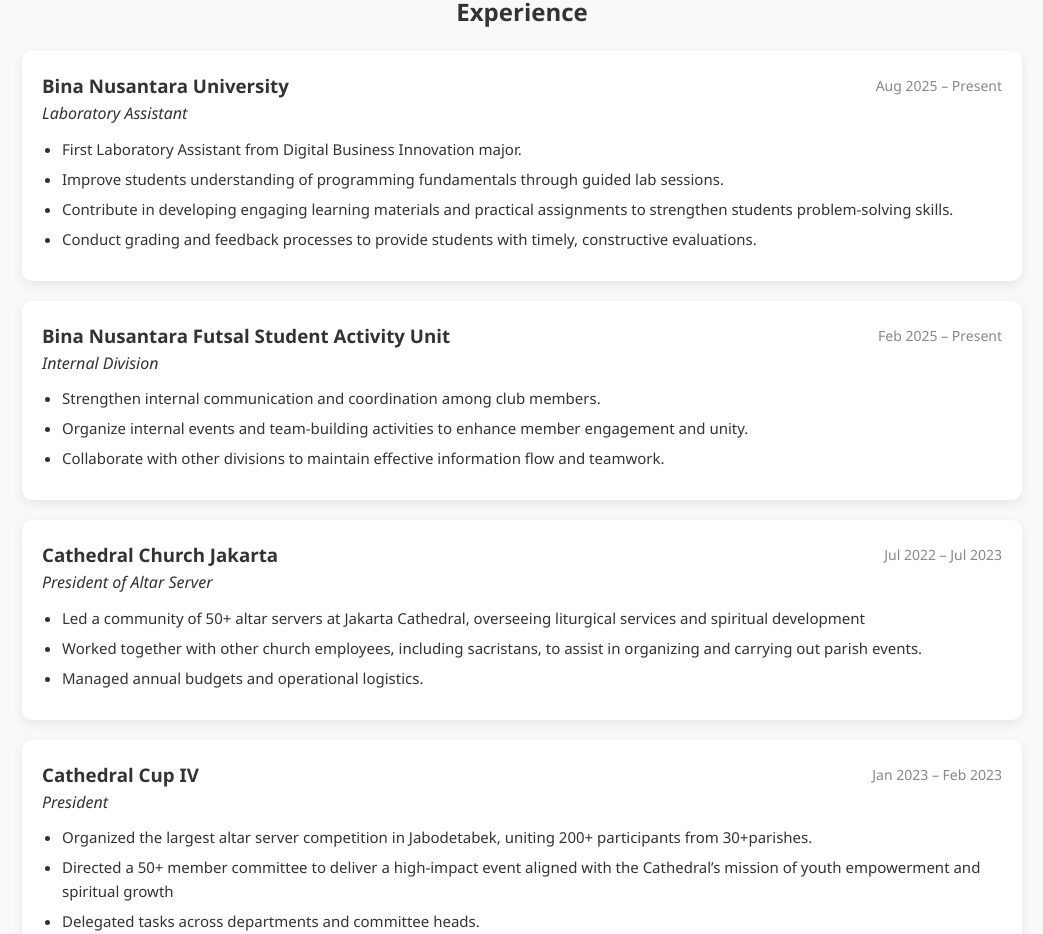
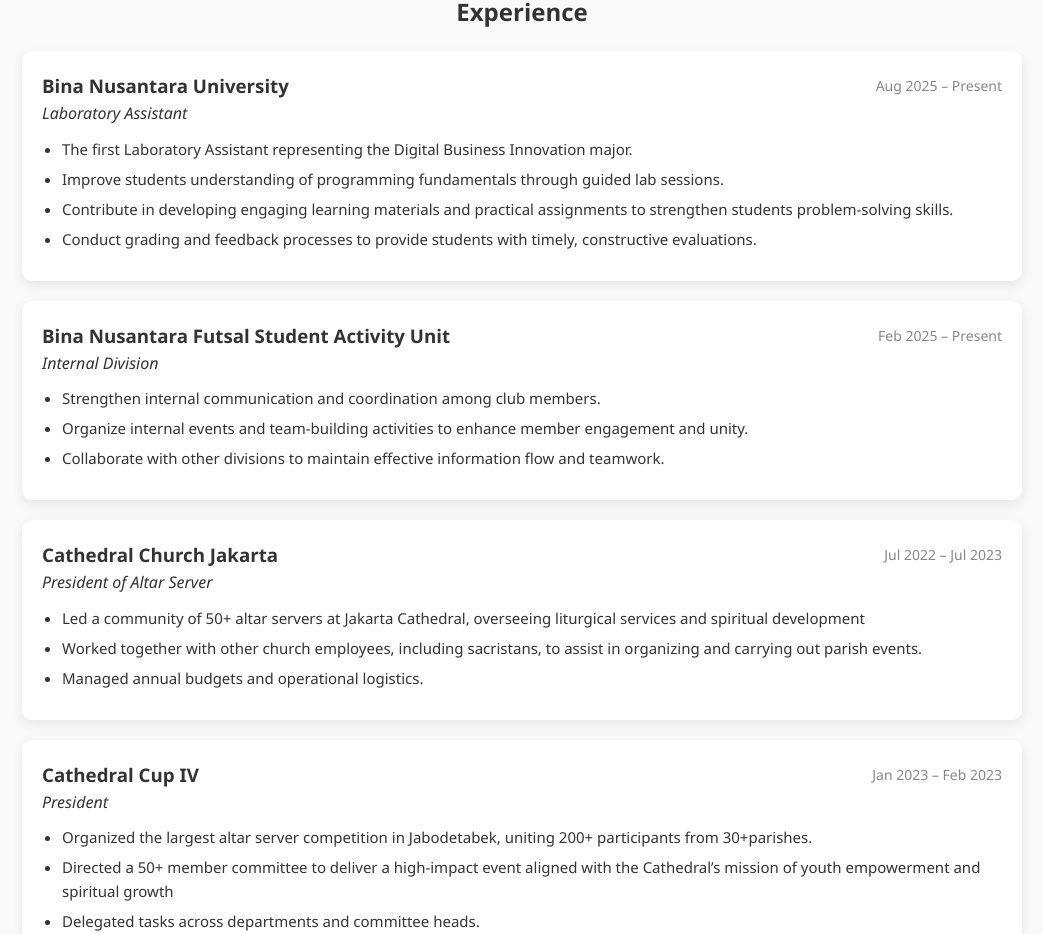
Before and after one commit to vindo0801/revindo-nur, a plain HTML site: page index.html in a window 1280 px wide. Shown: the part 1287-2221 px from the top of the page, without its empty margins (118-1161 px from the left). Drawn offline with Linux system fonts and the light colour scheme.

Commit message:
Update index.html

```diff
--- a/index.html
+++ b/index.html
@@ -65,7 +65,7 @@
         </div>
         <p><em>Laboratory Assistant</em></p>
         <ul>
-          <li>First Laboratory Assistant from Digital Business Innovation major.</li>
+          <li>The first Laboratory Assistant representing the Digital Business Innovation major.</li>
           <li>Improve students understanding of programming fundamentals through guided lab sessions.</li>
           <li>Contribute in developing engaging learning materials and practical assignments to strengthen students problem-solving skills.</li>
           <li>Conduct grading and feedback processes to provide students with timely, constructive evaluations.</li>
```
